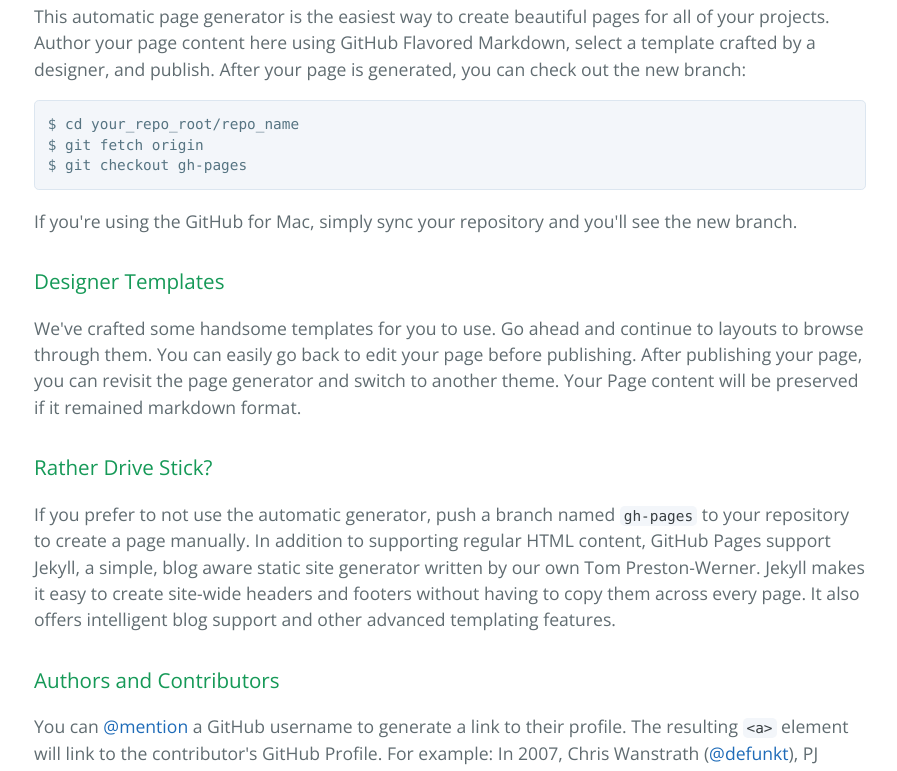
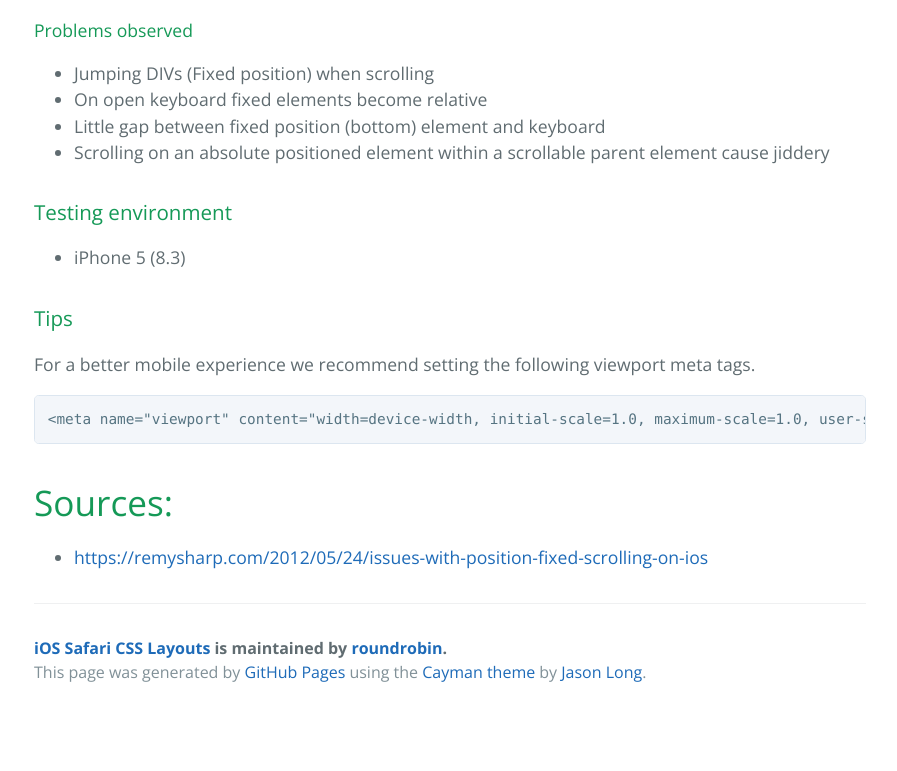
Before and after one commit to roundrobin/ios-safari-layout-observations, a plain HTML site: page index.html in a window 1280 px wide. Shown: the part 460-1231 px from the top of the page, without its empty margins (190-1087 px from the left). After the commit the page ends 1176 px from the top, so only its background shows below. Drawn offline with nearby package versions, Linux system fonts and the light colour scheme.

```diff
--- a/index.html
+++ b/index.html
@@ -2,7 +2,7 @@
 <html lang="en-us">
   <head>
     <meta charset="UTF-8">
-    <title>Ios-safari-layout-observations by roundrobin</title>
+    <title>iOS Safari CSS Layouts by roundrobin</title>
     <meta name="viewport" content="width=device-width, initial-scale=1">
     <link rel="stylesheet" type="text/css" href="stylesheets/normalize.css" media="screen">
     <link href='http://fonts.googleapis.com/css?family=Open+Sans:400,700' rel='stylesheet' type='text/css'>
@@ -11,7 +11,7 @@
   </head>
   <body>
     <section class="page-header">
-      <h1 class="project-name">Ios-safari-layout-observations</h1>
+      <h1 class="project-name">iOS Safari CSS Layouts</h1>
       <h2 class="project-tagline">iOS Safari layout observations</h2>
       <a href="https://github.com/roundrobin/ios-safari-layout-observations" class="btn">View on GitHub</a>
       <a href="https://github.com/roundrobin/ios-safari-layout-observations/zipball/master" class="btn">Download .zip</a>
@@ -20,39 +20,43 @@
 
     <section class="main-content">
       <h3>
-<a id="welcome-to-github-pages" class="anchor" href="#welcome-to-github-pages" aria-hidden="true"><span class="octicon octicon-link"></span></a>Welcome to GitHub Pages.</h3>
+<a id="ios-safari-layout-observations" class="anchor" href="#ios-safari-layout-observations" aria-hidden="true"><span class="octicon octicon-link"></span></a>iOS Safari Layout observations</h3>
 
-<p>This automatic page generator is the easiest way to create beautiful pages for all of your projects. Author your page content here using GitHub Flavored Markdown, select a template crafted by a designer, and publish. After your page is generated, you can check out the new branch:</p>
+<h4>
+<a id="problems-observed" class="anchor" href="#problems-observed" aria-hidden="true"><span class="octicon octicon-link"></span></a>Problems observed</h4>
 
-<pre><code>$ cd your_repo_root/repo_name
-$ git fetch origin
-$ git checkout gh-pages
+<ul>
+<li>Jumping DIVs (Fixed position) when scrolling</li>
+<li>On open keyboard fixed elements become relative</li>
+<li>Little gap between fixed position (bottom) element and keyboard</li>
+<li>Scrolling on an absolute positioned element within a scrollable parent element cause
+jiddery</li>
+</ul>
+
+<h3>
+<a id="testing-environment" class="anchor" href="#testing-environment" aria-hidden="true"><span class="octicon octicon-link"></span></a>Testing environment</h3>
+
+<ul>
+<li>iPhone 5 (8.3)</li>
+</ul>
+
+<h3>
+<a id="tips" class="anchor" href="#tips" aria-hidden="true"><span class="octicon octicon-link"></span></a>Tips</h3>
+
+<p>For a better mobile experience we recommend setting the following viewport meta tags.</p>
+
+<pre><code>&lt;meta name="viewport" content="width=device-width, initial-scale=1.0, maximum-scale=1.0, user-scalable=0, minimal-ui"&gt;
 </code></pre>
 
-<p>If you're using the GitHub for Mac, simply sync your repository and you'll see the new branch.</p>
+<h1>
+<a id="sources" class="anchor" href="#sources" aria-hidden="true"><span class="octicon octicon-link"></span></a>Sources:</h1>
 
-<h3>
-<a id="designer-templates" class="anchor" href="#designer-templates" aria-hidden="true"><span class="octicon octicon-link"></span></a>Designer Templates</h3>
-
-<p>We've crafted some handsome templates for you to use. Go ahead and continue to layouts to browse through them. You can easily go back to edit your page before publishing. After publishing your page, you can revisit the page generator and switch to another theme. Your Page content will be preserved if it remained markdown format.</p>
-
-<h3>
-<a id="rather-drive-stick" class="anchor" href="#rather-drive-stick" aria-hidden="true"><span class="octicon octicon-link"></span></a>Rather Drive Stick?</h3>
-
-<p>If you prefer to not use the automatic generator, push a branch named <code>gh-pages</code> to your repository to create a page manually. In addition to supporting regular HTML content, GitHub Pages support Jekyll, a simple, blog aware static site generator written by our own Tom Preston-Werner. Jekyll makes it easy to create site-wide headers and footers without having to copy them across every page. It also offers intelligent blog support and other advanced templating features.</p>
-
-<h3>
-<a id="authors-and-contributors" class="anchor" href="#authors-and-contributors" aria-hidden="true"><span class="octicon octicon-link"></span></a>Authors and Contributors</h3>
-
-<p>You can <a href="https://github.com/blog/821" class="user-mention">@mention</a> a GitHub username to generate a link to their profile. The resulting <code>&lt;a&gt;</code> element will link to the contributor's GitHub Profile. For example: In 2007, Chris Wanstrath (<a href="https://github.com/defunkt" class="user-mention">@defunkt</a>), PJ Hyett (<a href="https://github.com/pjhyett" class="user-mention">@pjhyett</a>), and Tom Preston-Werner (<a href="https://github.com/mojombo" class="user-mention">@mojombo</a>) founded GitHub.</p>
-
-<h3>
-<a id="support-or-contact" class="anchor" href="#support-or-contact" aria-hidden="true"><span class="octicon octicon-link"></span></a>Support or Contact</h3>
-
-<p>Having trouble with Pages? Check out the documentation at <a href="https://help.github.com/pages">https://help.github.com/pages</a> or contact <a href="mailto:support@github.com">support@github.com</a> and we’ll help you sort it out.</p>
+<ul>
+<li><a href="https://remysharp.com/2012/05/24/issues-with-position-fixed-scrolling-on-ios">https://remysharp.com/2012/05/24/issues-with-position-fixed-scrolling-on-ios</a></li>
+</ul>
 
       <footer class="site-footer">
-        <span class="site-footer-owner"><a href="https://github.com/roundrobin/ios-safari-layout-observations">Ios-safari-layout-observations</a> is maintained by <a href="https://github.com/roundrobin">roundrobin</a>.</span>
+        <span class="site-footer-owner"><a href="https://github.com/roundrobin/ios-safari-layout-observations">iOS Safari CSS Layouts</a> is maintained by <a href="https://github.com/roundrobin">roundrobin</a>.</span>
 
         <span class="site-footer-credits">This page was generated by <a href="https://pages.github.com">GitHub Pages</a> using the <a href="https://github.com/jasonlong/cayman-theme">Cayman theme</a> by <a href="https://twitter.com/jasonlong">Jason Long</a>.</span>
       </footer>
```
Also changed, not shown: params.json (+1 -1 lines).
